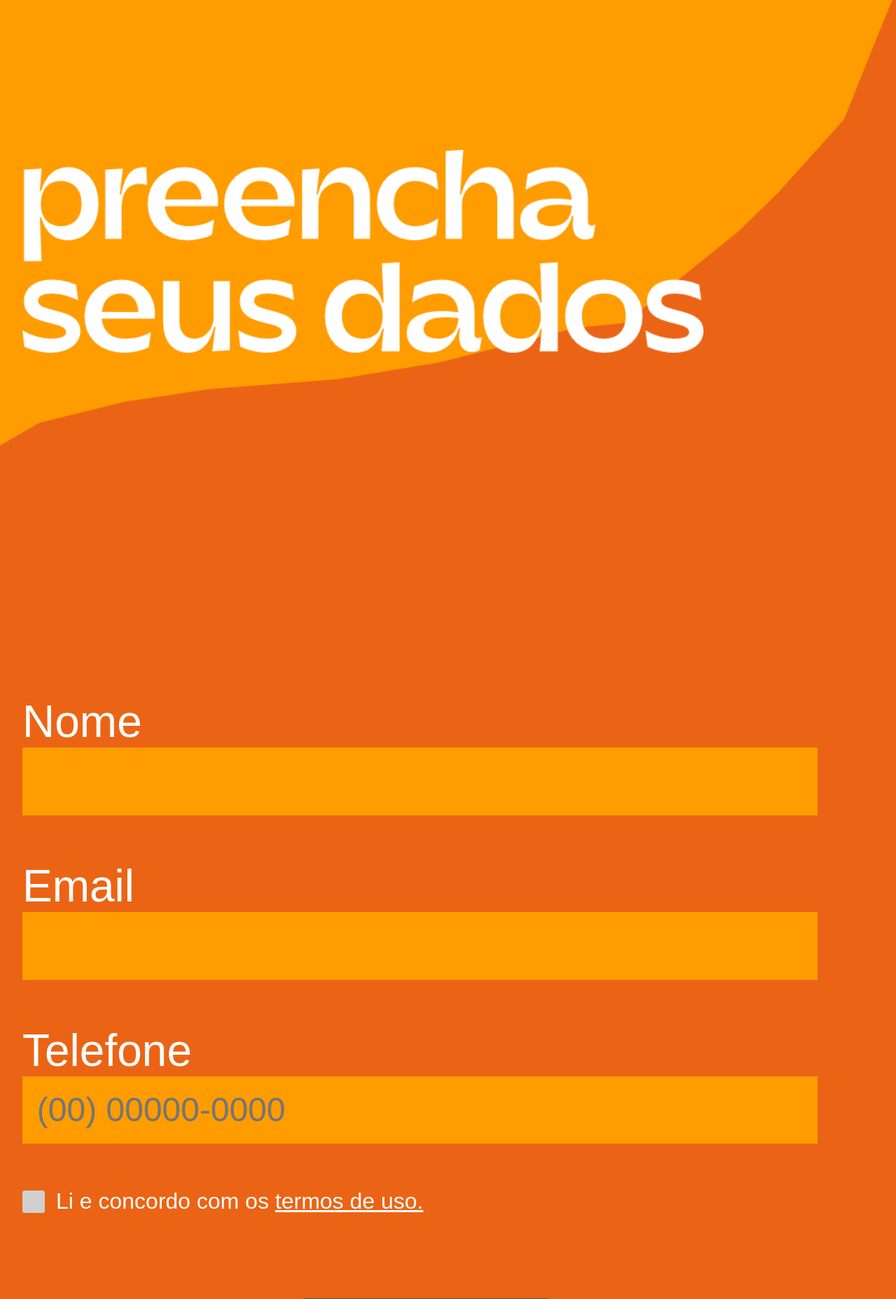
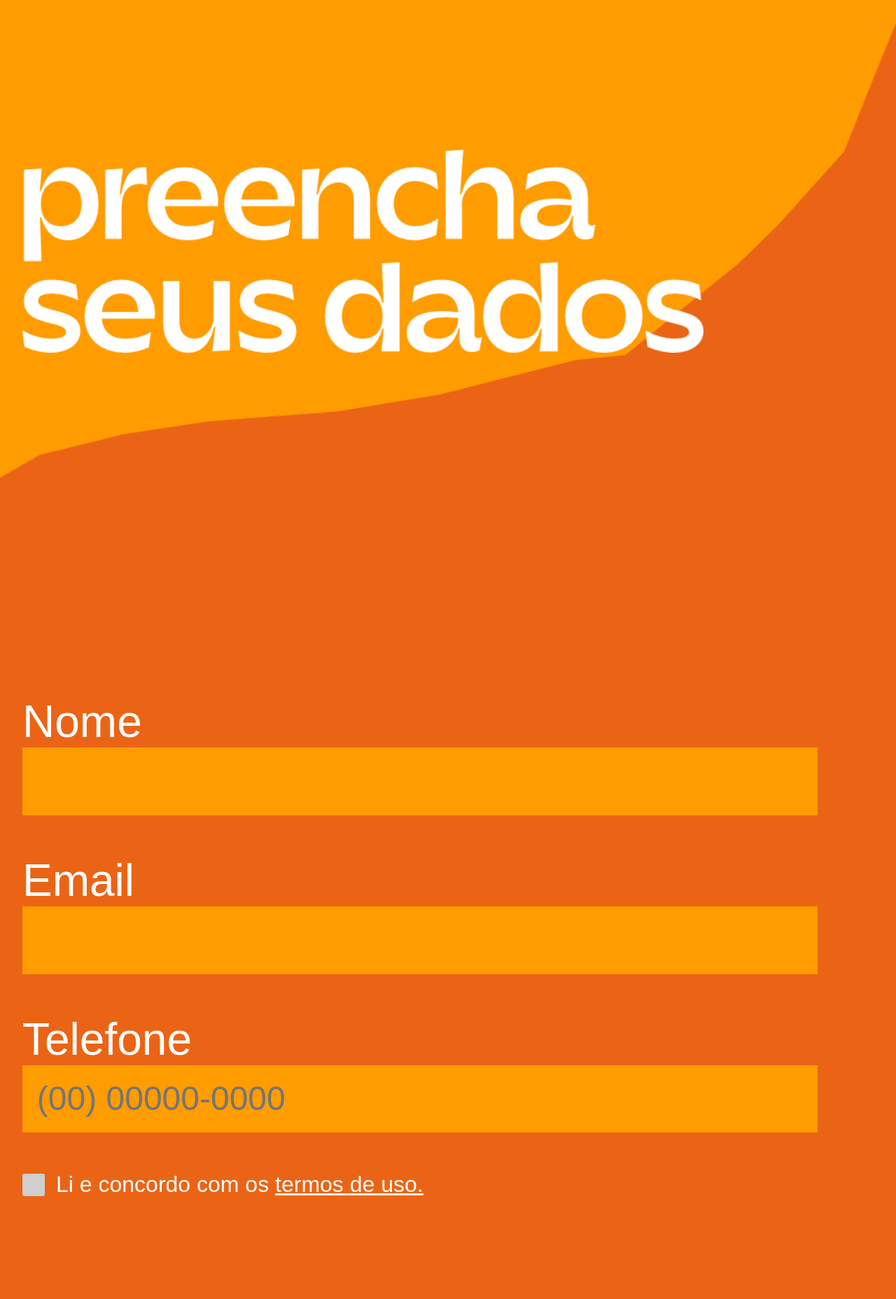
Before and after one commit to DreamBricksOrg/chaleao-clawmachine-server, a Flask app: page /pages/form/1 in a window 1280 px wide. Shown: the top 1856 px of the page at 70% size. Run offline with Flask 3, Linux system fonts and the light colour scheme; data that the repository does not hold is empty.

Commit message:
fix: update form styles for improved layout and error visibility; adjust button margin and enhance error message appearance

```diff
--- a/app/static/css/form.css
+++ b/app/static/css/form.css
@@ -39,7 +39,7 @@
   padding: 1.3rem;
   font-size: 3rem;
   border: none;
-  margin-bottom: 3rem;
+  margin-bottom: 0.5rem;
   background-color: #FF9C00;
   color: white;
 }
@@ -77,7 +77,7 @@ label[for="terms"] {
   font-size: 2rem !important;
 }
 
-span {
+label[for="terms"] span {
   text-decoration: underline;
   cursor: pointer;
 }
@@ -89,9 +89,8 @@ span {
   align-items: center;
   justify-content: flex-start;
   gap: 1rem;
+  margin-bottom: 0.5rem;
 }
-
-
 
 .button_container {
   width: 100%;
@@ -105,12 +104,14 @@ span {
 }
 
 .field-error {
-  color: #ffdddd;
+  display: block;
+  color: #ff3b30;
   font-size: 1.2rem;
   font-weight: bold;
-  margin-top: -2rem;
+  margin-top: 0;
   margin-bottom: 1.5rem;
   min-height: 1.5rem;
+  text-shadow: #000000 0.1em 0.1em 0.2em;
 }
 
 .form-status {
```
Also changed, not shown: app/static/images/celular/tela1/bt_enviar.png.
